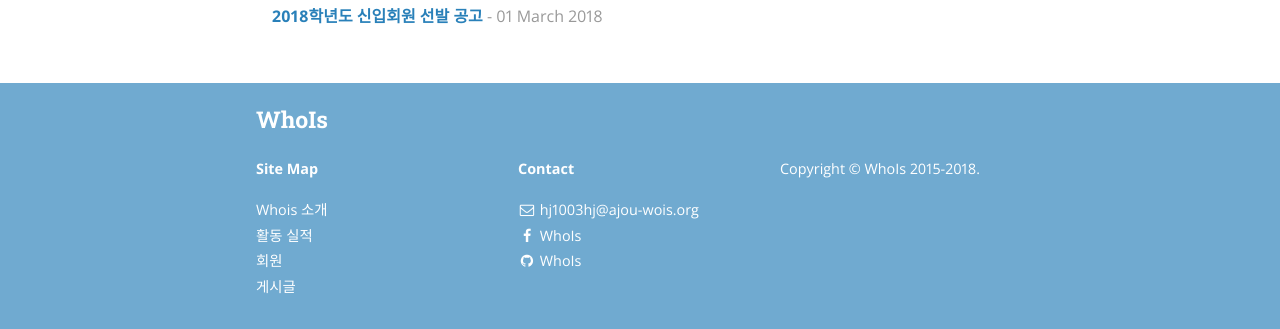
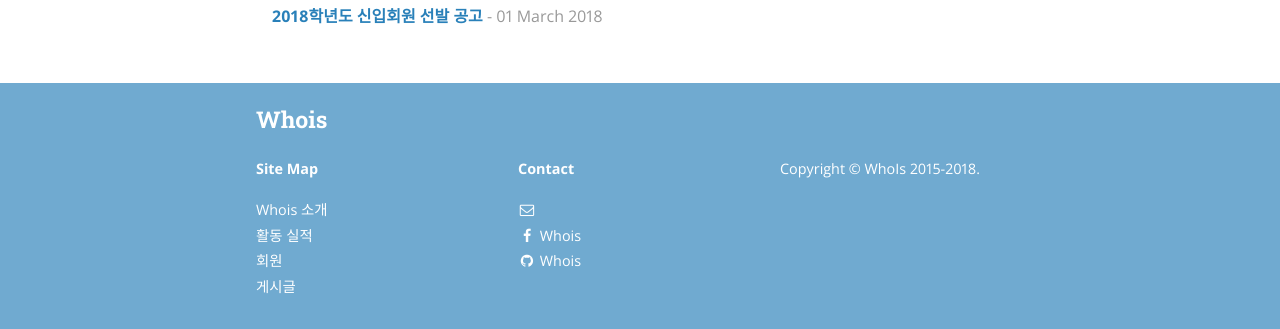
Before and after one commit to ajou-whois/ajou-whois.github.io, a Jekyll site: the page built from posts.html, in a window 1280 px wide. Shown: the part 632-961 px from the top of the page. Built offline with Jekyll 4.4.1, drawn with Linux system fonts in a browser that asks for light colours; nearby versions of some CDN libraries; part of the change alters nothing that is shown.

Commit message:
Update _config.yml

```diff
--- a/_config.yml
+++ b/_config.yml
@@ -9,12 +9,11 @@ exclude:
   - "/vendor/"
 
 # Site settings
-title: WhoIs
-subtitle: "아주대학교 정보보안소학회 WhoIs"
-email: hj1003hj@ajou-wois.org
-name: WhoIs
+title: Whois
+subtitle: "아주대학교 정보보안소학회 Whois"
+name: Whois
 description: >
-  아주대학교 정보보안소학회 WhoIs 블로그
+  아주대학교 정보보안소학회 Whois 블로그
 # Base URL of site (i.e. /blog). It should always start with a slash,
 # and never end with a slash. Set it to a blank value if hosting at the
 # root of your server.
@@ -70,117 +69,19 @@ descriptions:
 #     desc: Follow me on Twitter            # Description to display as link title, etc
 #     share: true                           # Include in the "Share" section of posts
 social:
-  - name: Twitter
-    icon: twitter
-    username: WhoIs
-    url:
-    desc: Follow me on Twitter
-    share: false
-
   - name: Facebook
     icon: facebook
-    username: WhoIs
+    username: Whois
     url: https://fb.com/ajou-whois
     desc: Like me on Facebook
     share: true
 
   - name: GitHub
     icon: github
-    username: WhoIs
+    username: Whois
     url: https://github.com/ajou-whois
     desc: Follow me on GitHub
     share: true
-
-  - name: LinkedIn
-    icon: linkedin
-    username: WhoIs
-    url:
-    desc: Connect with me on LinkedIn
-    share: false
-
-  - name: Google+
-    icon: google-plus
-    username: WhoIs
-    url:
-    desc: Add me to your Circles
-    share: false
-
-  - name: YouTube
-    icon: youtube
-    username: WhoIs
-    url:
-    desc: Subscribe on YouTube
-    share: false
-
-  - name: Instagram
-    icon: instagram
-    username: WhoIs
-    url:
-    desc: Follow me on Instagram
-    share: false
-
-  - name: Pinterest
-    icon: pinterest
-    username: WhoIs
-    url:
-    desc: Follow me on Pinterest
-    share: false
-
-  - name: SoundCloud
-    icon: soundcloud
-    username: WhoIs
-    url:
-    desc: Follow me on SoundCloud
-    share: false
-
-  - name: Tumblr
-    icon: tumblr
-    username: WhoIs
-    url:
-    desc: Follow me on Tumblr
-    share: false
-
-  - name: Steam
-    icon: steam
-    username: WhoIs
-    url:
-    desc: Friend me on Steam
-    share: false
-
-  - name: Dribbble
-    icon: dribbble
-    username: WhoIs
-    url:
-    desc: Follow me on Dribble
-    share: false
-
-  - name: Vimeo
-    icon: vimeo-square
-    username: WhoIs
-    url:
-    desc: Follow me on Vimeo
-    share: false
-
-  - name: Vine
-    icon: vine
-    username: WhoIs
-    url:
-    desc: Follow me on Vine
-    share: false
-
-  - name: Reddit
-    icon: reddit
-    username: WhoIs
-    url:
-    desc: Share to Reddit
-    share: false
-
-  - name: "Hacker News"
-    icon: hacker-news
-    username: WhoIs
-    url:
-    desc: Share to Hacker News
-    share: false
 
 # Social sharing protocols
 # These are for automatically generating sharing metadata for FB and Twitter
```
